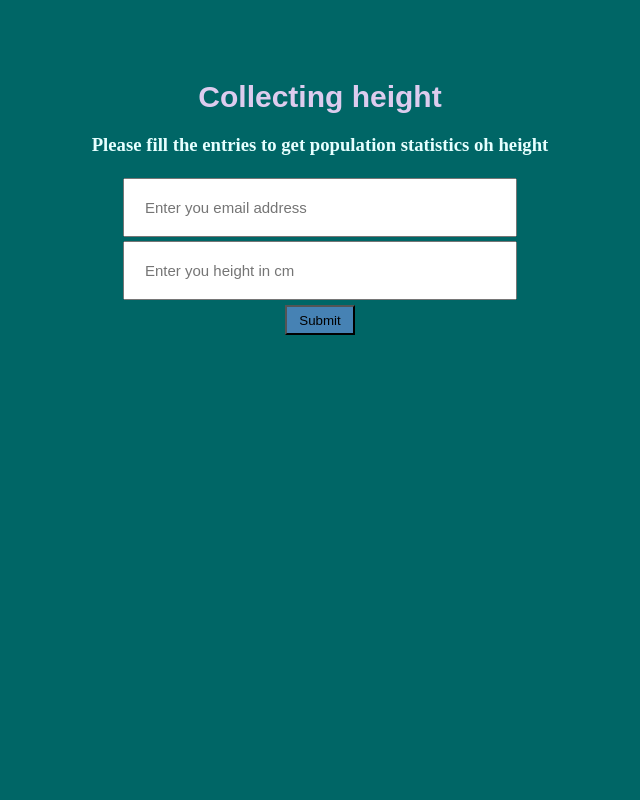
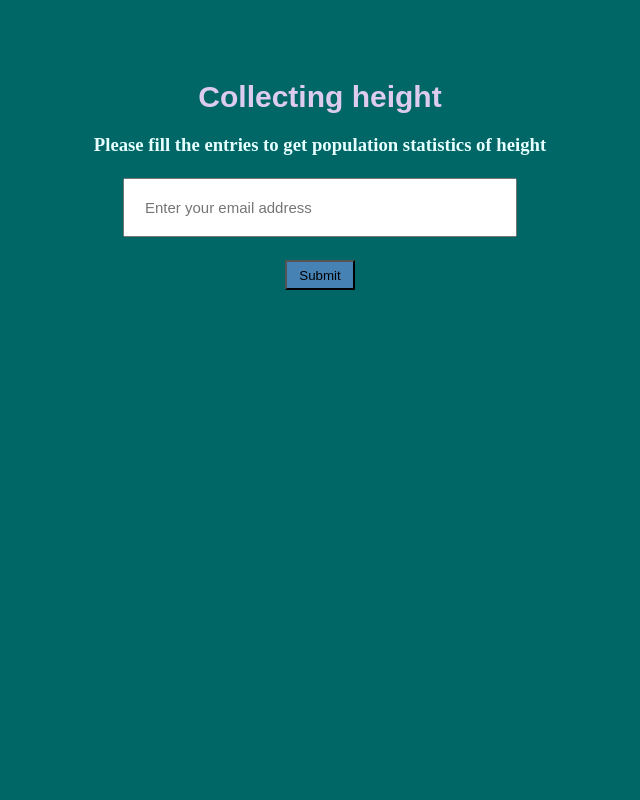
Before and after one commit to Alexey6777/email-sender, a Flask app: page / in a window 1280 px wide. Shown: the whole page, without its empty margins (320-960 px from the left). Run offline with Flask 2, Linux system fonts and the light colour scheme.

Commit message:
third commit

```diff
--- a/templates/index.html
+++ b/templates/index.html
@@ -7,13 +7,13 @@
     <body>
       <div class="container">
         <h1>Collecting height</h1>
-        <h3>Please fill the entries to get population statistics oh height</h3>
+        <h3>Please fill the entries to get population statistics of height</h3>
         <div class="message">
           {{text | safe}}
         </div>
         <form action="{{url_for('success')}}" method="POST">
-          <input title="You email will be safe with us" placeholder="Enter you email address" type="email" name="email_name" required> <br>
-          <input title="You data will be safe with us" placeholder="Enter you height in cm" type="number" min="50", max="300" name="height_name" required> <br>
+          <input title="Your email will be safe with us" placeholder="Enter your email address" type="email" name="email_name" required> <br
+          <input title="Your data will be safe with us" placeholder="Enter your height in cm" type="number" min="50",max="300" name="height_name" required> <br>
           <button type="submit"> Submit </button>
         </form>
       </div>
```
